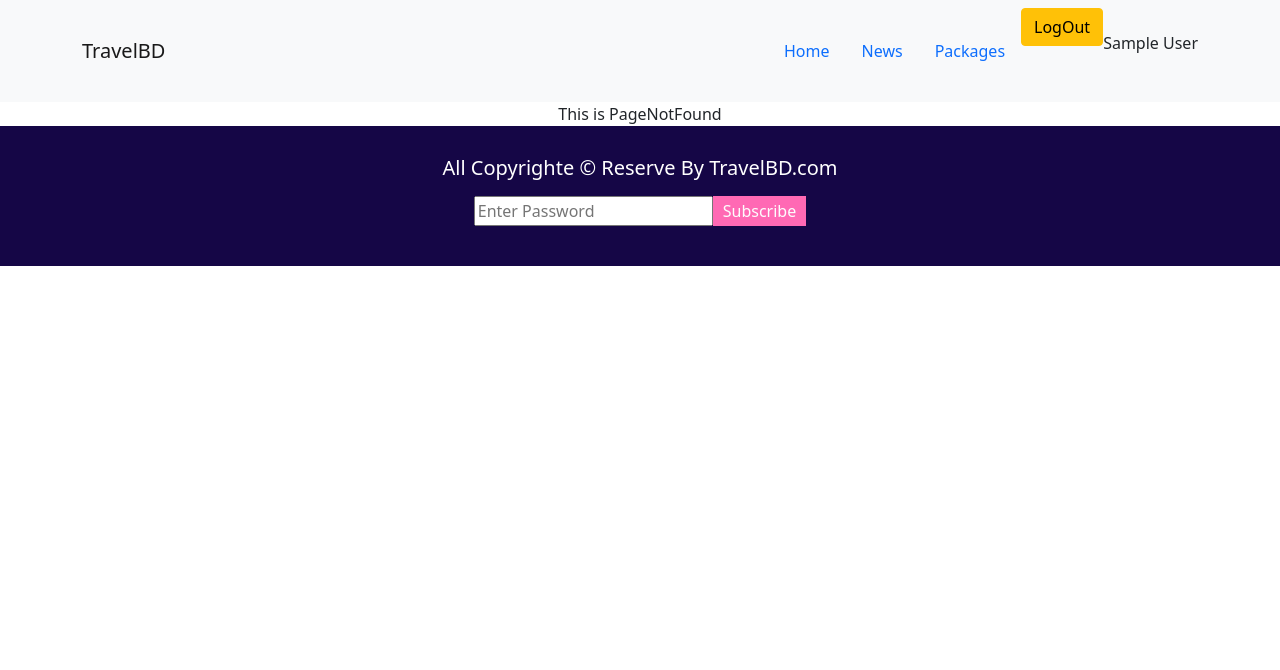
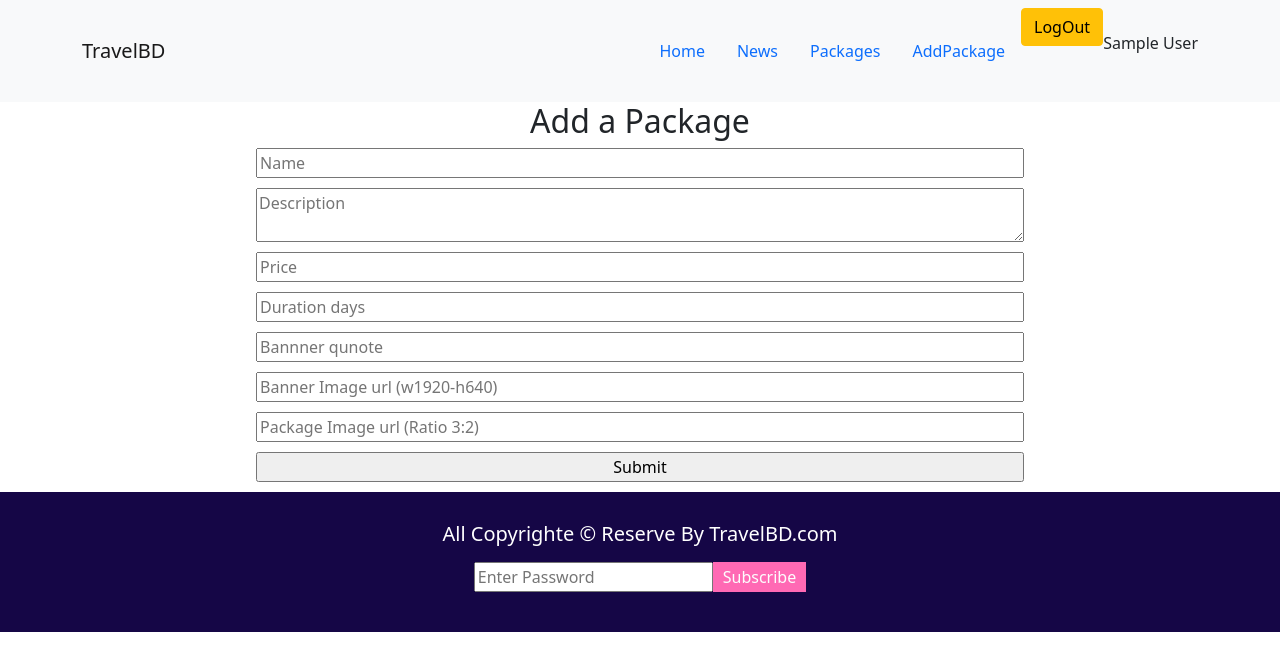
Before and after one commit to codewitharjun/travelbd_client, a React (Create React App) app: page /addpackage in a window 1280 px wide. Shown: the top 670 px of the page. Built offline with nearby package versions, Linux system fonts and the light colour scheme; no server answers; sample sign-in values are in the browser's storage.

Commit message:
Add Service woth hook form

```diff
--- a/package.json
+++ b/package.json
@@ -6,6 +6,7 @@
     "@testing-library/jest-dom": "^5.14.1",
     "@testing-library/react": "^11.2.7",
     "@testing-library/user-event": "^12.8.3",
+    "axios": "^0.24.0",
     "bootstrap": "^5.1.1",
     "firebase": "^9.1.3",
     "react": "^17.0.2",
--- a/src/App.js
+++ b/src/App.js
@@ -10,8 +10,9 @@ import Package from './Components/Home/Package/Package';
 import News from './Components/Home/News/News';
 import AuthProvider from './Context/AuthProvider';
 import PrivateRoute from './Components/LogIn/PrivetRouter/PrivetRouter';
+import PackageDetails from './Components/Home/PackageDetails/PackageDetails';
+import AddPackage from './Components/Home/AddPackage/AddPackage';
 import './App.css';
-import PackageDetails from './Components/Home/PackageDetails/PackageDetails';
 
 function App() {
   return (
@@ -38,6 +39,9 @@ function App() {
             <PrivateRoute path="/details/:detailsId">
               <PackageDetails></PackageDetails>
             </PrivateRoute>
+            <PrivateRoute path="/addpackage">
+              <AddPackage></AddPackage>
+            </PrivateRoute>
             <Route path="/login">
               <Login></Login>
             </Route>
--- a/src/Components/Home/AddPackage/AddPackage.css
+++ b/src/Components/Home/AddPackage/AddPackage.css
@@ -0,0 +1,11 @@
+.add-package form {
+    display: flex;
+    flex-direction: column;
+    justify-content: center;
+    align-items: center;
+}
+
+.add-package form input, textarea {
+    width: 60%;
+    margin-bottom: 10px;
+}
--- a/src/Components/Home/AddPackage/AddPackage.js
+++ b/src/Components/Home/AddPackage/AddPackage.js
@@ -1 +1,39 @@
-// npm install axios
+import axios from "axios";
+import React from "react";
+import { useForm } from "react-hook-form";
+import './AddPackage.css';
+
+const AddPackage = () => {
+    const { register, handleSubmit, reser } = useForm();
+    const onSubmit = data => {
+        console.log(data);
+        axios.post('http://localhost:5000/packages', data)
+        .then(res => {
+            if(res.data.insertedId) {
+                alert('Add Package Successfully');
+                reser();
+            }
+        })
+    }
+
+// https://i.ibb.co/6n2hMD7/13.jpg
+
+// https://i.ibb.co/V93SMps/image.jpg
+    return (
+        <div className="add-package">
+            <h2>Add a Package</h2>
+            <form onSubmit={handleSubmit(onSubmit)}>
+                <input {...register("name", { required: true})} placeholder="Name"/>
+                <textarea {...register("description", { required: true})} placeholder="Description" />
+                <input type="number" {...register("price", { required: true})} placeholder="Price" />
+                <input {...register("days", { required: true})} placeholder="Duration days" />
+                <input {...register("qnote", { required: true})} placeholder="Bannner qunote" />
+                <input {...register("bannerImg", { required: true})} placeholder="Banner Image url (w1920-h640)" />
+                <input {...register("img", { required: true})} placeholder="Package Image url (Ratio 3:2)" />
+                <input type="submit" />
+            </form>
+        </div>
+    );
+};
+
+export default AddPackage;
--- a/src/Components/Shared/Header/Header.js
+++ b/src/Components/Shared/Header/Header.js
@@ -17,6 +17,7 @@ const Header = () => {
                   <Nav.Link as={HashLink} to="/home#home">Home</Nav.Link>
                   <Nav.Link as={HashLink} to="/home#news">News</Nav.Link>
                   <Nav.Link as={HashLink} to="/home#packages">Packages</Nav.Link>
+                  <Nav.Link as={HashLink} to="/addpackage">AddPackage</Nav.Link>
                   { user?.email ? <Button className="mb-5" onClick={SignOut} variant="warning">LogOut</Button> :
                   <Nav.Link as={HashLink} to="/login">Login</Nav.Link>
                   }
```
Also changed, not shown: 1 other file (tests, documents, lock files or other folders).
